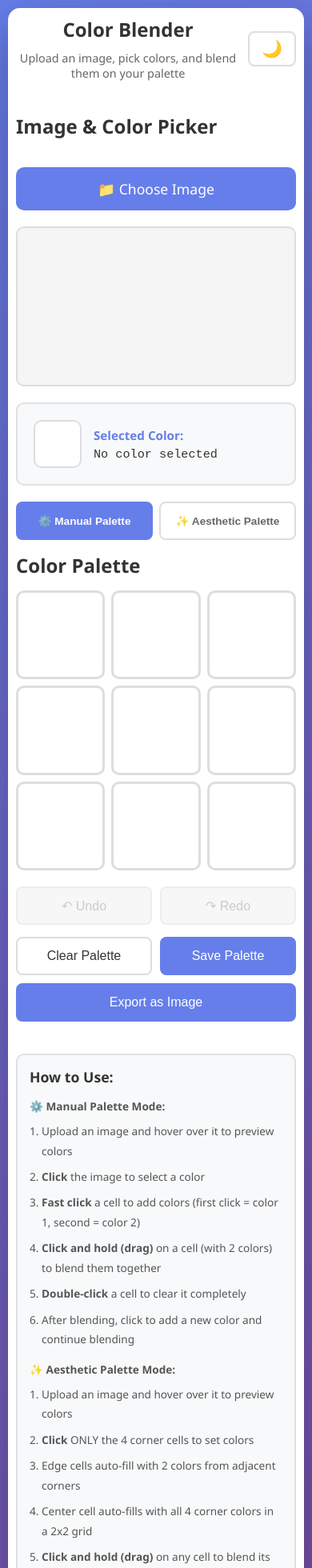
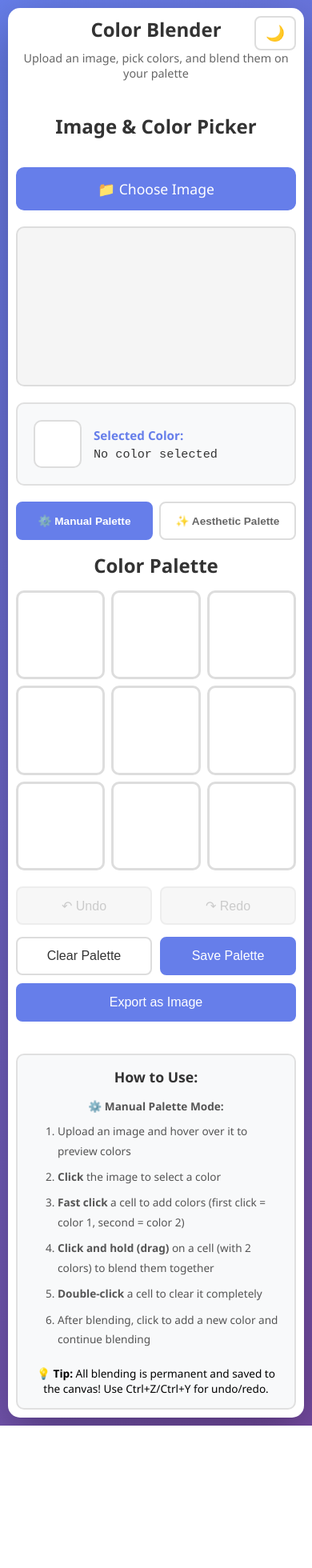
Before and after one commit to Radalphus/Color-Blender, a React (Vite) app in the folder color-blender-react/: page / in a window 390 px wide. Shown: the top 1960 px of the page at 80% size. After the commit the page ends 1782 px from the top, so only its background shows below. Built offline with nearby package versions, Linux system fonts and the light colour scheme; the HTML template or start-up script is replaced by a standard one.

Commit message:
Center text and make text shown pallet specific

```diff
--- a/color-blender-react/src/App.css
+++ b/color-blender-react/src/App.css
@@ -23,17 +23,20 @@ body {
 header {
     text-align: center;
     margin-bottom: 40px;
+    position: relative;
 }
 
 header h1 {
     color: #333;
     font-size: 2.5em;
     margin-bottom: 10px;
+    text-align: center;
 }
 
 header p {
     color: #666;
     font-size: 1.1em;
+    text-align: center;
 }
 
 .main-content {
@@ -54,6 +57,7 @@ header p {
     color: #333;
     font-size: 1.5em;
     margin-bottom: 15px;
+    text-align: center;
 }
 
 .upload-area {
@@ -149,6 +153,7 @@ header p {
     color: #333;
     font-size: 1.5em;
     margin-bottom: 15px;
+    text-align: center;
 }
 
 /* Palette Type Toggle */
@@ -303,22 +308,34 @@ header p {
     color: #333;
     margin-bottom: 15px;
     font-size: 1.3em;
+    text-align: center;
 }
 
 .instructions h4 {
     color: #555;
     margin-top: 15px;
     margin-bottom: 10px;
+    text-align: center;
 }
 
 .instructions ol {
-    margin-left: 20px;
+    margin-left: auto;
+    margin-right: auto;
     color: #555;
     line-height: 1.8;
+    max-width: fit-content;
+    padding-left: 20px;
+    text-align: left;
 }
 
 .instructions li {
     margin-bottom: 8px;
+    text-align: left;
+}
+
+.instructions .tip-text {
+    text-align: center;
+    margin-top: 20px;
 }
 
 /* Responsive Design */
@@ -456,13 +473,14 @@ header p {
 
 /* Night Mode Styles */
 .header-content {
-    display: flex;
-    justify-content: space-between;
-    align-items: center;
+    position: relative;
     width: 100%;
 }
 
 .night-mode-toggle {
+    position: absolute;
+    top: 0;
+    right: 0;
     padding: 10px 20px;
     border: 2px solid #ddd;
     background: white;
@@ -470,7 +488,6 @@ header p {
     cursor: pointer;
     font-size: 1.5em;
     transition: all 0.3s;
-    flex-shrink: 0;
 }
 
 .night-mode-toggle:hover {
@@ -614,17 +631,8 @@ body:has(.night-mode) {
 }
 
 @media (max-width: 768px) {
-    .header-content {
-        flex-direction: row;
-        gap: 10px;
-    }
-
-    .header-content > div {
-        flex: 1;
-    }
-
     .night-mode-toggle {
-        font-size: 1.3em;
-        padding: 8px 15px;
+        font-size: 1.2em;
+        padding: 8px 12px;
     }
 }
--- a/color-blender-react/src/App.tsx
+++ b/color-blender-react/src/App.tsx
@@ -56,7 +56,7 @@ function App() {
         </div>
       </div>
 
-      <Instructions />
+      <Instructions paletteType={paletteType} />
     </div>
   );
 }
--- a/color-blender-react/src/components/Instructions.tsx
+++ b/color-blender-react/src/components/Instructions.tsx
@@ -1,8 +1,16 @@
-export function Instructions() {
+import { PaletteType } from '../types';
+
+interface InstructionsProps {
+  paletteType: PaletteType;
+}
+
+export function Instructions({ paletteType }: InstructionsProps) {
   return (
     <div className="instructions">
       <h3>How to Use:</h3>
 
+      {paletteType === 'manual' ? (
+        <>
           <h4>⚙️ Manual Palette Mode:</h4>
           <ol>
             <li>Upload an image and hover over it to preview colors</li>
@@ -12,7 +20,9 @@ export function Instructions() {
             <li><strong>Double-click</strong> a cell to clear it completely</li>
             <li>After blending, click to add a new color and continue blending</li>
           </ol>
-
+        </>
+      ) : (
+        <>
           <h4>✨ Aesthetic Palette Mode:</h4>
           <ol>
             <li>Upload an image and hover over it to preview colors</li>
@@ -23,8 +33,10 @@ export function Instructions() {
             <li><strong>Double-click</strong> a cell to clear it</li>
             <li>Creates beautiful, harmonious color palettes automatically!</li>
           </ol>
+        </>
+      )}
 
-      <p><strong>💡 Tip:</strong> All blending is permanent and saved to the canvas! Use Ctrl+Z/Ctrl+Y for undo/redo.</p>
+      <p className="tip-text"><strong>💡 Tip:</strong> All blending is permanent and saved to the canvas! Use Ctrl+Z/Ctrl+Y for undo/redo.</p>
     </div>
   );
 }
```
Lines whose indentation alone changed are shown as unchanged.
